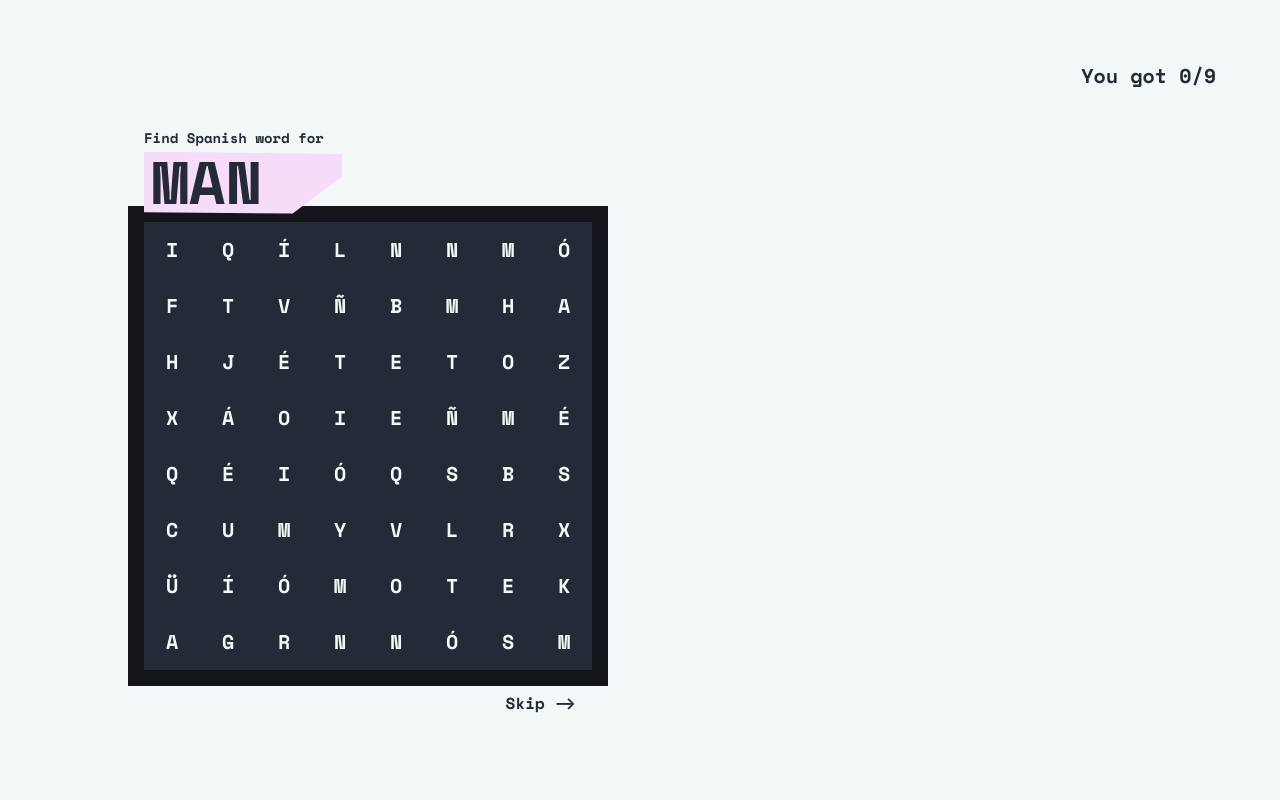
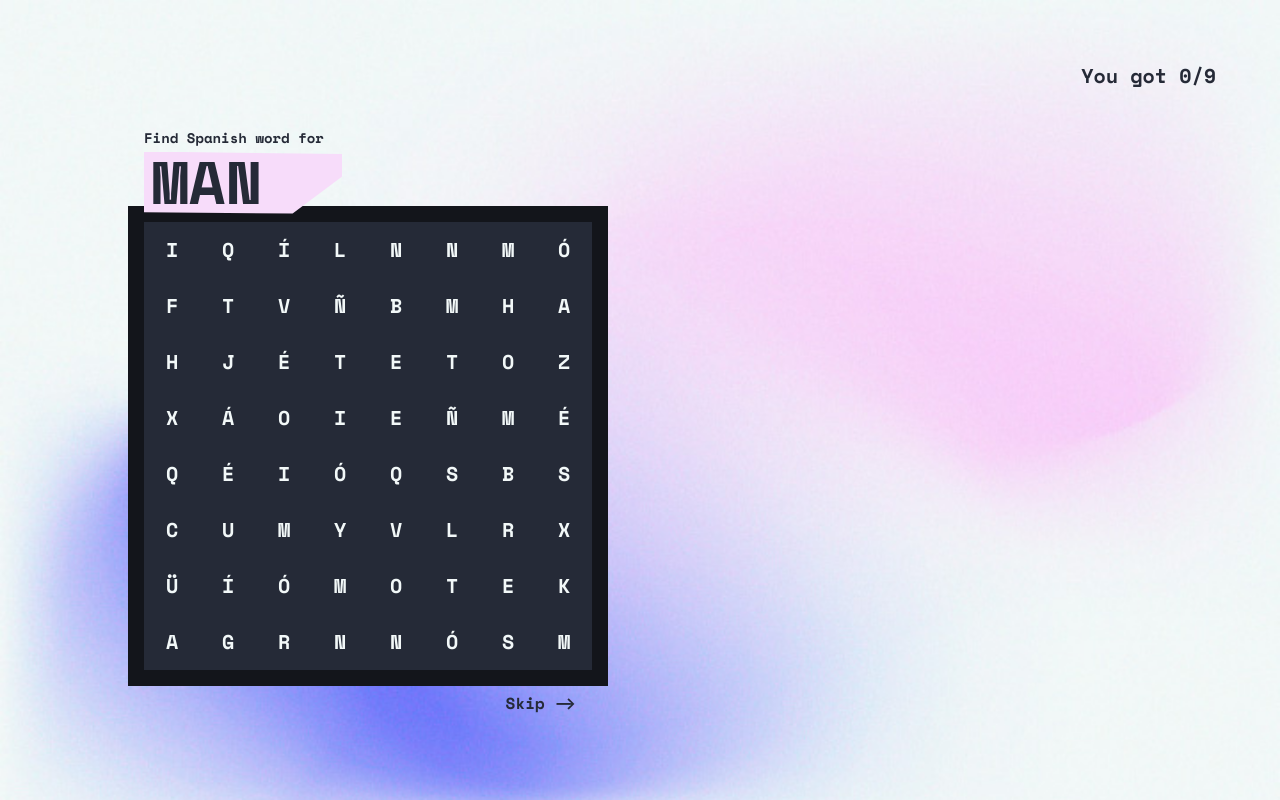
Before and after one commit to hesambayat/traducir, a React (Create React App) app: page / in a window 1280 px wide. Built offline with nearby package versions, Linux system fonts and the light colour scheme.

Commit message:
:bento: Add home background image

```diff
--- a/src/styles/reset.css
+++ b/src/styles/reset.css
@@ -4,7 +4,10 @@ html {
   box-sizing: border-box;
   scroll-behavior: smooth;
   -ms-overflow-style: scrollbar;
+  background-image: url(../assets/background.jpg);
   background-color: var(--color-background);
+  background-size: cover;
+  background-attachment: fixed;
 }
 
 *,
```
Also changed, not shown: src/assets/background.jpg (added).
